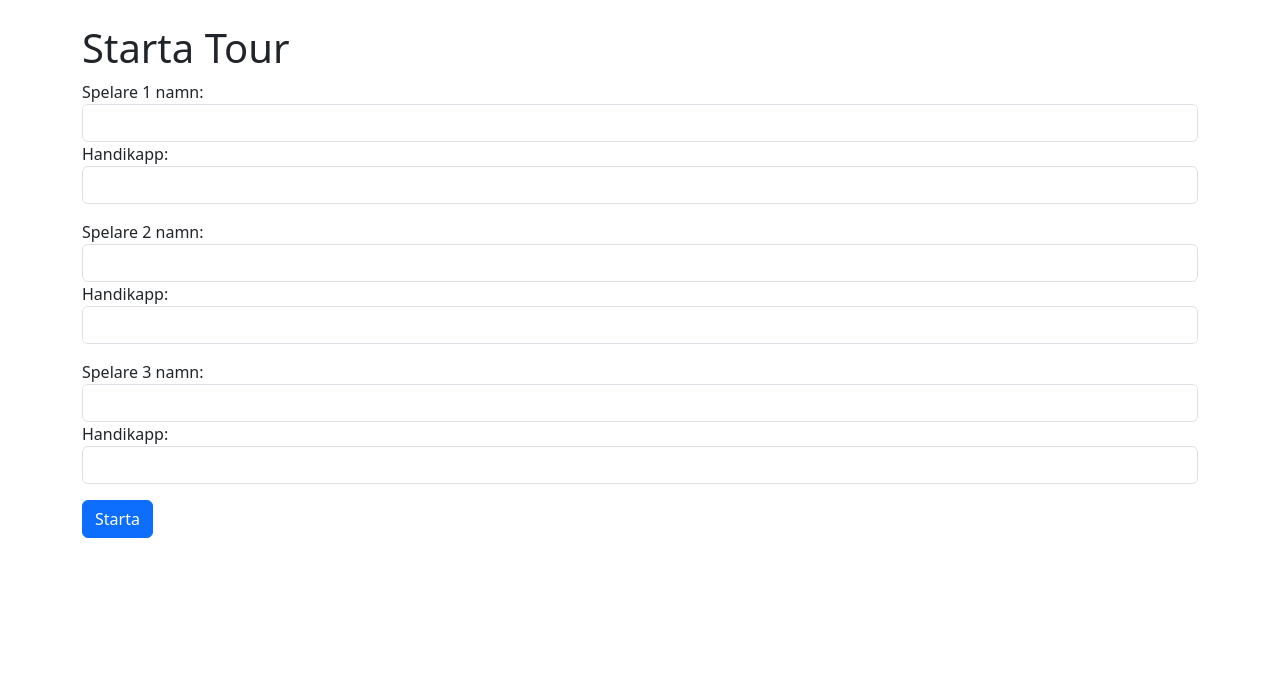
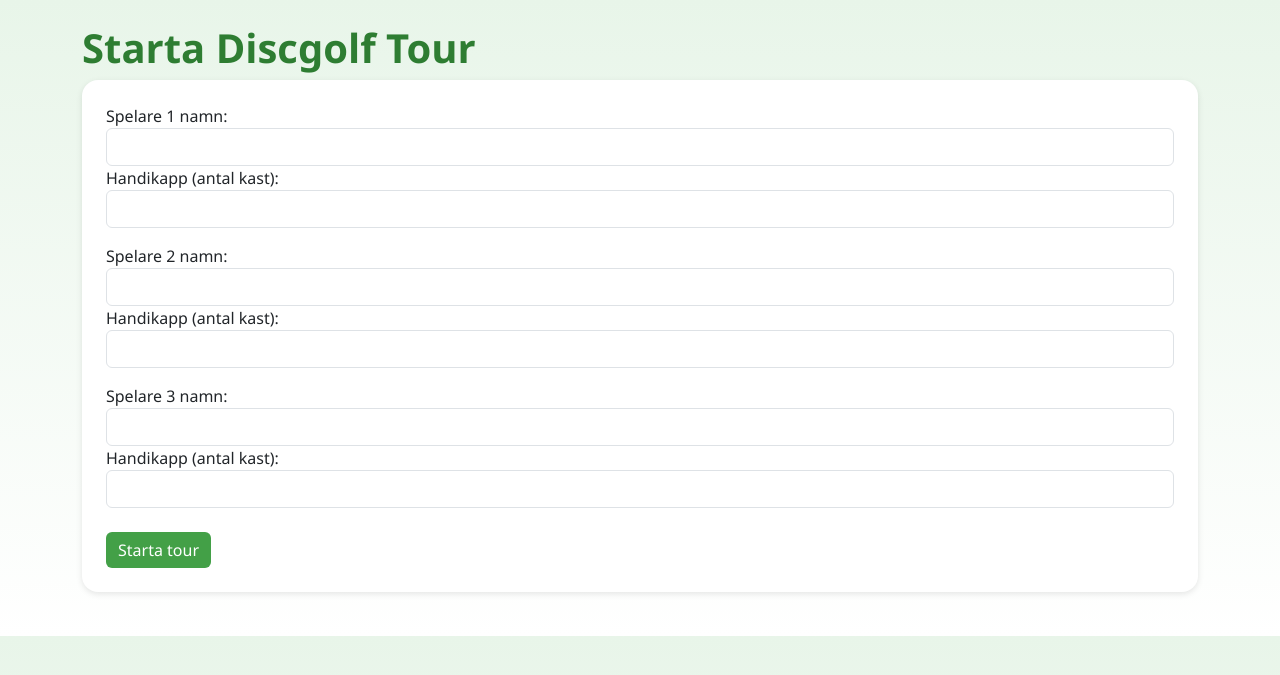
Before and after one commit to TeachermanEdvin/cdg-skanetour, a Flask app: page /setup in a window 1280 px wide. Shown: the top 675 px of the page. Run offline with Flask 3, Linux system fonts and the light colour scheme.

Commit message:
Update setup.html

```diff
--- a/templates/setup.html
+++ b/templates/setup.html
@@ -2,21 +2,24 @@
 <html lang="sv">
 <head>
   <meta charset="utf-8">
-  <title>Setup Spelare</title>
+  <title>Starta Tour</title>
   <link href="https://cdn.jsdelivr.net/npm/bootstrap@5.3.3/dist/css/bootstrap.min.css" rel="stylesheet">
+  <link href="/static/styles.css" rel="stylesheet">
 </head>
 <body class="container py-4">
-  <h1>Starta Tour</h1>
+  <h1><i class="fas fa-flag-checkered"></i> Starta Discgolf Tour</h1>
+  <div class="card p-4">
     <form method="POST">
       {% for i in range(3) %}
       <div class="mb-3">
         <label>Spelare {{ i + 1 }} namn:</label>
         <input type="text" name="name" class="form-control" required>
-      <label>Handikapp:</label>
+        <label>Handikapp (antal kast):</label>
         <input type="number" name="handicap" class="form-control" required>
       </div>
       {% endfor %}
-    <button type="submit" class="btn btn-primary">Starta</button>
+      <button type="submit" class="btn btn-success mt-2">Starta tour</button>
     </form>
+  </div>
 </body>
 </html>
```
Lines whose indentation alone changed are shown as unchanged.
